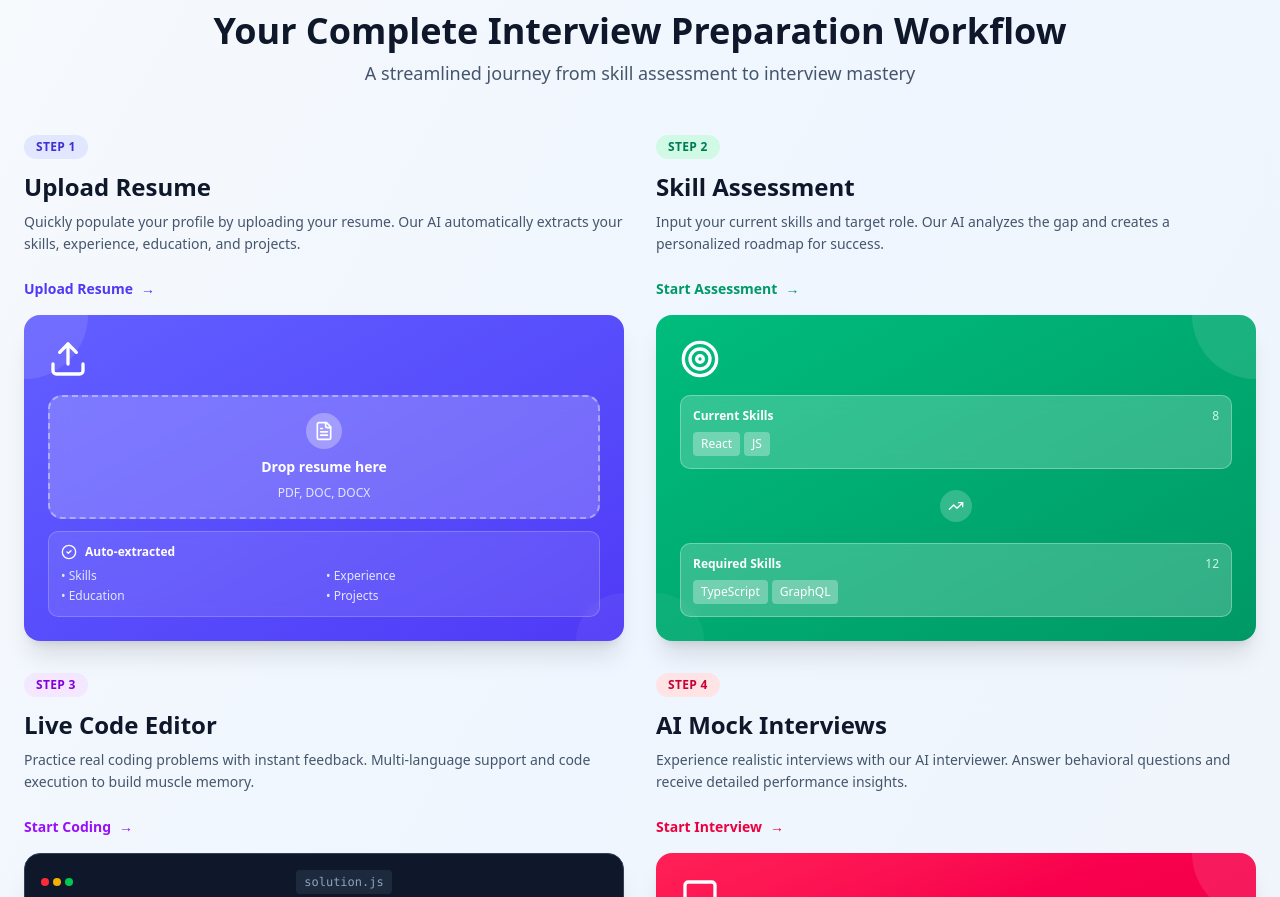
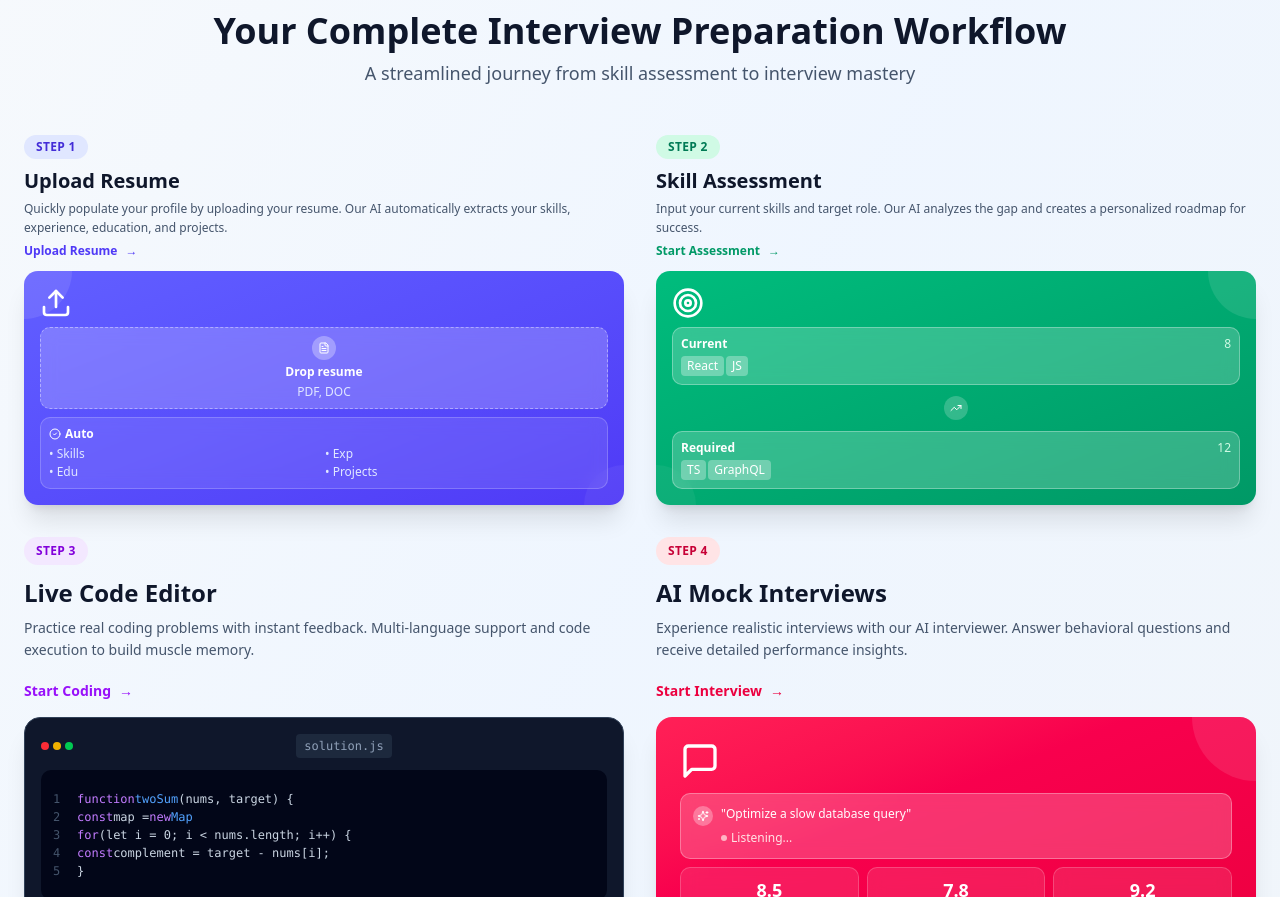
Before and after one commit to Sahi1l-Kumar/Mocknetic, a Next.js app: page / in a window 1280 px wide. Shown: the part 560-1457 px from the top of the page. Built offline with nearby package versions, Linux system fonts and the light colour scheme; no server answers.

Commit message:
same grid sizes

```diff
--- a/app/(root)/page.tsx
+++ b/app/(root)/page.tsx
@@ -54,19 +54,18 @@ function App() {
             A streamlined journey from skill assessment to interview mastery
           </p>
 
-          {/* 2-Column Grid for Step 1 and 2 */}
+          {/* 2-Column Grid for Step 1 and 2 - COMPACT */}
           <div className="grid grid-cols-2 gap-8 mb-8">
             {/* Step 1: Upload Resume */}
             <div className="flex flex-col h-full">
-              {/* Fixed Height Header Section */}
-              <div className="h-32 flex flex-col mb-4">
-                <div className="inline-flex items-center space-x-2 bg-indigo-100 text-indigo-700 px-3 py-1 rounded-full text-xs font-bold mb-3 uppercase tracking-wide w-fit">
+              <div className="h-24 flex flex-col mb-3">
+                <div className="inline-flex items-center space-x-2 bg-indigo-100 text-indigo-700 px-3 py-1 rounded-full text-xs font-bold mb-2 uppercase tracking-wide w-fit">
                   <span>Step 1</span>
                 </div>
-                <h3 className="text-2xl font-bold text-slate-900 mb-2">
+                <h3 className="text-xl font-bold text-slate-900 mb-1">
                   Upload Resume
                 </h3>
-                <p className="text-sm text-slate-600 leading-relaxed">
+                <p className="text-xs text-slate-600 leading-relaxed">
                   Quickly populate your profile by uploading your resume. Our AI
                   automatically extracts your skills, experience, education, and
                   projects.
@@ -75,7 +74,7 @@ function App() {
 
               <Link
                 href={ROUTES.RESUME}
-                className="text-indigo-600 font-bold hover:text-indigo-700 transition-colors flex items-center space-x-2 group text-sm mb-4"
+                className="text-indigo-600 font-bold hover:text-indigo-700 transition-colors flex items-center space-x-2 group text-xs mb-3"
               >
                 <span>Upload Resume</span>
                 <span className="group-hover:translate-x-1 transition-transform">
@@ -83,36 +82,34 @@ function App() {
                 </span>
               </Link>
 
-              <div className="bg-linear-to-br from-indigo-500 to-indigo-600 rounded-2xl p-6 shadow-xl relative overflow-hidden flex-grow flex flex-col">
-                <div className="absolute top-0 left-0 w-32 h-32 bg-white/10 rounded-full -ml-16 -mt-16"></div>
-                <div className="absolute bottom-0 right-0 w-24 h-24 bg-white/5 rounded-full -mr-12 -mb-12"></div>
-                <div className="relative flex flex-col flex-grow">
-                  <Upload className="w-10 h-10 text-white mb-4" />
-                  <div className="space-y-3 flex-grow flex flex-col">
-                    <div className="bg-white/20 backdrop-blur-sm rounded-xl p-4 border-2 border-dashed border-white/40 hover:border-white/60 transition-all cursor-pointer flex-grow flex flex-col justify-center">
-                      <div className="flex flex-col items-center space-y-2">
-                        <div className="bg-white/30 rounded-full p-2">
-                          <FileText className="w-5 h-5 text-white" />
+              <div className="bg-linear-to-br from-indigo-500 to-indigo-600 rounded-xl p-4 shadow-xl relative overflow-hidden grow flex flex-col">
+                <div className="absolute top-0 left-0 w-24 h-24 bg-white/10 rounded-full -ml-12 -mt-12"></div>
+                <div className="absolute bottom-0 right-0 w-20 h-20 bg-white/5 rounded-full -mr-10 -mb-10"></div>
+                <div className="relative flex flex-col grow">
+                  <Upload className="w-8 h-8 text-white mb-2" />
+                  <div className="space-y-2 grow flex flex-col">
+                    <div className="bg-white/20 backdrop-blur-sm rounded-lg p-2 border border-dashed border-white/40 hover:border-white/60 transition-all cursor-pointer grow flex flex-col justify-center">
+                      <div className="flex flex-col items-center space-y-1">
+                        <div className="bg-white/30 rounded-full p-1.5">
+                          <FileText className="w-3 h-3 text-white" />
                         </div>
-                        <p className="text-white font-semibold text-sm">
-                          Drop resume here
+                        <p className="text-white font-semibold text-xs">
+                          Drop resume
                         </p>
-                        <p className="text-indigo-100 text-xs">
-                          PDF, DOC, DOCX
-                        </p>
+                        <p className="text-indigo-100 text-xs">PDF, DOC</p>
                       </div>
                     </div>
-                    <div className="bg-white/10 backdrop-blur-sm rounded-lg p-3 border border-white/20">
-                      <div className="flex items-center space-x-2 mb-2">
-                        <CheckCircle2 className="w-4 h-4 text-white flex-shrink-0" />
+                    <div className="bg-white/10 backdrop-blur-sm rounded-lg p-2 border border-white/20">
+                      <div className="flex items-center space-x-1 mb-1">
+                        <CheckCircle2 className="w-3 h-3 text-white shrink-0" />
                         <span className="text-white font-semibold text-xs">
-                          Auto-extracted
+                          Auto
                         </span>
                       </div>
-                      <div className="grid grid-cols-2 gap-1 text-xs">
+                      <div className="grid grid-cols-2 gap-0.5 text-xs">
                         <div className="text-indigo-100">• Skills</div>
-                        <div className="text-indigo-100">• Experience</div>
-                        <div className="text-indigo-100">• Education</div>
+                        <div className="text-indigo-100">• Exp</div>
+                        <div className="text-indigo-100">• Edu</div>
                         <div className="text-indigo-100">• Projects</div>
                       </div>
                     </div>
@@ -123,15 +120,14 @@ function App() {
 
             {/* Step 2: Skill Assessment */}
             <div className="flex flex-col h-full">
-              {/* Fixed Height Header Section */}
-              <div className="h-32 flex flex-col mb-4">
-                <div className="inline-flex items-center space-x-2 bg-emerald-100 text-emerald-700 px-3 py-1 rounded-full text-xs font-bold mb-3 uppercase tracking-wide w-fit">
+              <div className="h-24 flex flex-col mb-3">
+                <div className="inline-flex items-center space-x-2 bg-emerald-100 text-emerald-700 px-3 py-1 rounded-full text-xs font-bold mb-2 uppercase tracking-wide w-fit">
                   <span>Step 2</span>
                 </div>
-                <h3 className="text-2xl font-bold text-slate-900 mb-2">
+                <h3 className="text-xl font-bold text-slate-900 mb-1">
                   Skill Assessment
                 </h3>
-                <p className="text-sm text-slate-600 leading-relaxed">
+                <p className="text-xs text-slate-600 leading-relaxed">
                   Input your current skills and target role. Our AI analyzes the
                   gap and creates a personalized roadmap for success.
                 </p>
@@ -139,7 +135,7 @@ function App() {
 
               <Link
                 href={ROUTES.SKILL}
-                className="text-emerald-600 font-bold hover:text-emerald-700 transition-colors flex items-center space-x-2 group text-sm mb-4"
+                className="text-emerald-600 font-bold hover:text-emerald-700 transition-colors flex items-center space-x-2 group text-xs mb-3"
               >
                 <span>Start Assessment</span>
                 <span className="group-hover:translate-x-1 transition-transform">
@@ -147,45 +143,45 @@ function App() {
                 </span>
               </Link>
 
-              <div className="bg-linear-to-br from-emerald-500 to-emerald-600 rounded-2xl p-6 shadow-xl relative overflow-hidden flex-grow flex flex-col">
-                <div className="absolute top-0 right-0 w-32 h-32 bg-white/10 rounded-full -mr-16 -mt-16"></div>
-                <div className="absolute bottom-0 left-0 w-24 h-24 bg-white/5 rounded-full -ml-12 -mb-12"></div>
-                <div className="relative flex flex-col flex-grow">
-                  <Target className="w-10 h-10 text-white mb-4" />
-                  <div className="space-y-3 flex-grow flex flex-col justify-between">
-                    <div className="bg-white/20 backdrop-blur-sm rounded-lg p-3 border border-white/30">
-                      <div className="flex items-center justify-between mb-2">
+              <div className="bg-linear-to-br from-emerald-500 to-emerald-600 rounded-xl p-4 shadow-xl relative overflow-hidden grow flex flex-col">
+                <div className="absolute top-0 right-0 w-24 h-24 bg-white/10 rounded-full -mr-12 -mt-12"></div>
+                <div className="absolute bottom-0 left-0 w-20 h-20 bg-white/5 rounded-full -ml-10 -mb-10"></div>
+                <div className="relative flex flex-col grow">
+                  <Target className="w-8 h-8 text-white mb-2" />
+                  <div className="space-y-2 grow flex flex-col justify-between">
+                    <div className="bg-white/20 backdrop-blur-sm rounded-lg p-2 border border-white/30">
+                      <div className="flex items-center justify-between mb-1">
                         <span className="text-white font-semibold text-xs">
-                          Current Skills
+                          Current
                         </span>
                         <span className="text-emerald-100 text-xs">8</span>
                       </div>
-                      <div className="flex flex-wrap gap-1">
-                        <span className="bg-white/30 text-white px-2 py-1 rounded text-xs">
+                      <div className="flex flex-wrap gap-0.5">
+                        <span className="bg-white/30 text-white px-1.5 py-0.5 rounded text-xs">
                           React
                         </span>
-                        <span className="bg-white/30 text-white px-2 py-1 rounded text-xs">
+                        <span className="bg-white/30 text-white px-1.5 py-0.5 rounded text-xs">
                           JS
                         </span>
                       </div>
                     </div>
                     <div className="flex justify-center">
-                      <div className="bg-white/20 backdrop-blur-sm rounded-full p-2">
-                        <TrendingUp className="w-4 h-4 text-white" />
+                      <div className="bg-white/20 backdrop-blur-sm rounded-full p-1.5">
+                        <TrendingUp className="w-3 h-3 text-white" />
                       </div>
                     </div>
-                    <div className="bg-white/20 backdrop-blur-sm rounded-lg p-3 border border-white/30">
-                      <div className="flex items-center justify-between mb-2">
+                    <div className="bg-white/20 backdrop-blur-sm rounded-lg p-2 border border-white/30">
+                      <div className="flex items-center justify-between mb-1">
                         <span className="text-white font-semibold text-xs">
-                          Required Skills
+                          Required
                         </span>
                         <span className="text-emerald-100 text-xs">12</span>
                       </div>
-                      <div className="flex flex-wrap gap-1">
-                        <span className="bg-white/30 text-white px-2 py-1 rounded text-xs">
-                          TypeScript
+                      <div className="flex flex-wrap gap-0.5">
+                        <span className="bg-white/30 text-white px-1.5 py-0.5 rounded text-xs">
+                          TS
                         </span>
-                        <span className="bg-white/30 text-white px-2 py-1 rounded text-xs">
+                        <span className="bg-white/30 text-white px-1.5 py-0.5 rounded text-xs">
                           GraphQL
                         </span>
                       </div>
@@ -196,13 +192,12 @@ function App() {
             </div>
           </div>
 
-          {/* 2-Column Grid for Step 3 and 4 */}
+          {/* 2-Column Grid for Step 3 and 4 - ORIGINAL SIZE */}
           <div className="grid grid-cols-2 gap-8">
             {/* Step 3: Live Code Editor */}
             <div className="flex flex-col h-full">
-              {/* Fixed Height Header Section */}
               <div className="h-32 flex flex-col mb-4">
-                <div className="inline-flex items-center space-x-2 bg-purple-100 text-purple-700 px-3 py-1 rounded-full text-xs font-bold mb-3 uppercase tracking-wide w-fit">
+                <div className="inline-flex items-center space-x-2 bg-purple-100 text-purple-700 px-3 py-1.5 rounded-full text-xs font-bold mb-3 uppercase tracking-wide w-fit">
                   <span>Step 3</span>
                 </div>
                 <h3 className="text-2xl font-bold text-slate-900 mb-2">
@@ -225,7 +220,7 @@ function App() {
                 </span>
               </Link>
 
-              <div className="bg-slate-900 rounded-2xl p-4 shadow-xl border border-slate-700 flex-grow flex flex-col">
+              <div className="bg-slate-900 rounded-2xl p-4 shadow-xl border border-slate-700 grow flex flex-col">
                 <div className="flex items-center space-x-2 mb-3">
                   <div className="flex space-x-1">
                     <div className="w-2 h-2 rounded-full bg-red-500"></div>
@@ -238,7 +233,7 @@ function App() {
                     </div>
                   </div>
                 </div>
-                <div className="bg-slate-950 rounded-lg p-3 font-mono text-xs overflow-hidden flex-grow flex flex-col justify-center">
+                <div className="bg-slate-950 rounded-lg p-3 font-mono text-xs overflow-hidden grow flex flex-col justify-center">
                   <div className="space-y-0.5">
                     <div className="flex">
                       <span className="text-slate-600 w-6">1</span>
@@ -294,9 +289,8 @@ function App() {
 
             {/* Step 4: AI Mock Interviews */}
             <div className="flex flex-col h-full">
-              {/* Fixed Height Header Section */}
               <div className="h-32 flex flex-col mb-4">
-                <div className="inline-flex items-center space-x-2 bg-rose-100 text-rose-700 px-3 py-1 rounded-full text-xs font-bold mb-3 uppercase tracking-wide w-fit">
+                <div className="inline-flex items-center space-x-2 bg-rose-100 text-rose-700 px-3 py-1.5 rounded-full text-xs font-bold mb-3 uppercase tracking-wide w-fit">
                   <span>Step 4</span>
                 </div>
                 <h3 className="text-2xl font-bold text-slate-900 mb-2">
@@ -319,15 +313,15 @@ function App() {
                 </span>
               </Link>
 
-              <div className="bg-linear-to-br from-rose-500 to-rose-600 rounded-2xl p-6 shadow-xl relative overflow-hidden flex-grow flex flex-col">
+              <div className="bg-linear-to-br from-rose-500 to-rose-600 rounded-2xl p-6 shadow-xl relative overflow-hidden grow flex flex-col">
                 <div className="absolute top-0 right-0 w-32 h-32 bg-white/10 rounded-full -mr-16 -mt-16"></div>
                 <div className="absolute bottom-0 left-0 w-24 h-24 bg-white/5 rounded-full -ml-12 -mb-12"></div>
-                <div className="relative flex flex-col flex-grow">
+                <div className="relative flex flex-col grow">
                   <MessageSquare className="w-10 h-10 text-white mb-3" />
-                  <div className="space-y-2 flex-grow flex flex-col justify-between">
+                  <div className="space-y-2 grow flex flex-col justify-between">
                     <div className="bg-white/20 backdrop-blur-sm rounded-lg p-3 border border-white/30">
                       <div className="flex items-start space-x-2">
-                        <div className="bg-white/30 rounded-full p-1 flex-shrink-0">
+                        <div className="bg-white/30 rounded-full p-1 shrink-0">
                           <Sparkles className="w-3 h-3 text-white" />
                         </div>
                         <div className="flex-1 min-w-0">
```
